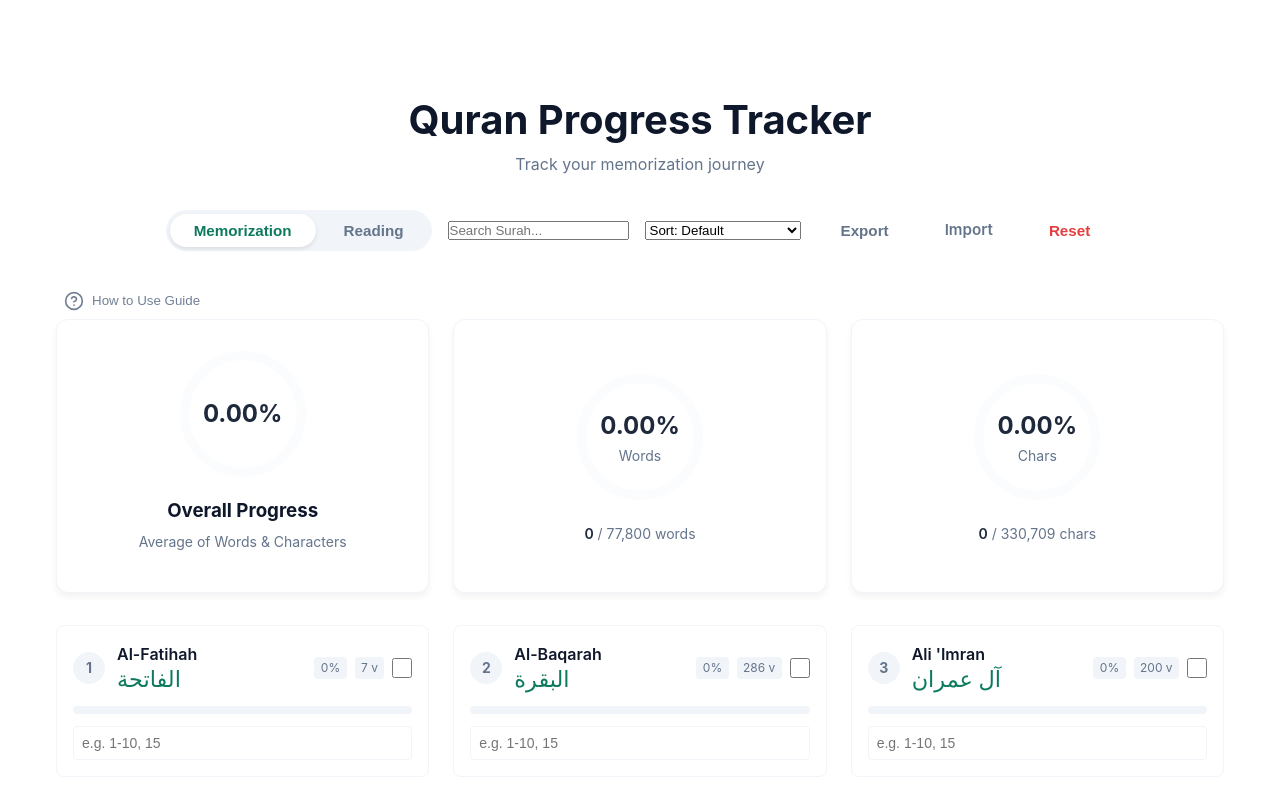
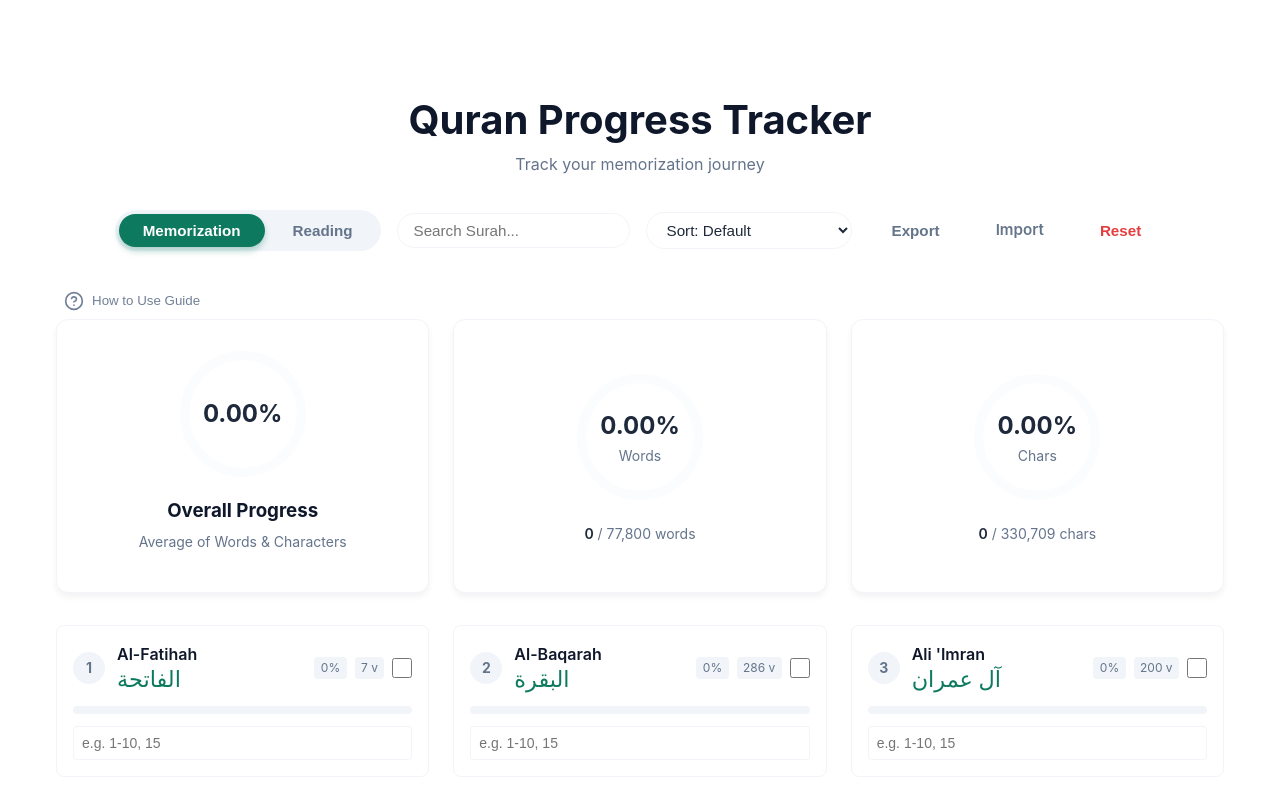
Before and after one commit to mhhrakib/mhhrakib.github.io, a Next.js app: page /quran-memorization-calculator in a window 1280 px wide. Shown: the top 800 px of the page. Built offline with nearby package versions, Linux system fonts and the light colour scheme.

Commit message:
fix(quran): add styles for search input and sort select

```diff
--- a/src/components/quran/QuranCalculator.module.css
+++ b/src/components/quran/QuranCalculator.module.css
@@ -57,25 +57,45 @@
 
 .modeButton:hover {
     color: var(--primary);
+    background: var(--muted);
 }
 
 .modeActive {
-    background: var(--card-bg);
-    /* Light: White, Dark: Slate 800 */
-    color: #0d7a5f;
-    /* Quran Green */
-    box-shadow: 0 2px 4px rgba(0, 0, 0, 0.1);
+    background: #0d7a5f !important;
+    /* Force Green background */
+    color: #ffffff !important;
+    /* Force White text */
+    box-shadow: 0 4px 6px rgba(13, 122, 95, 0.3);
 }
 
-/* Dark mode adjustment for active button */
 @media (prefers-color-scheme: dark) {
     .modeActive {
-        color: #34d399;
-        /* Lighter Green for dark mode */
-        background: var(--secondary);
-        /* Slightly lighter than card bg */
-        color: #fff;
+        background: #34d399 !important;
+        /* Lighter Green */
+        color: #0f172a !important;
+        /* Dark text for contrast against light green */
     }
+}
+
+.searchInput,
+.sortSelect {
+    padding: 0.5rem 1rem;
+    border-radius: 999px;
+    border: 1px solid var(--muted);
+    background: var(--card-bg);
+    /* Matches card bg */
+    color: var(--foreground);
+    /* Adapts to dark mode */
+    font-weight: 500;
+    font-size: 0.95rem;
+    outline: none;
+    transition: border-color 0.2s;
+}
+
+.searchInput:focus,
+.sortSelect:focus {
+    border-color: #0d7a5f;
+    box-shadow: 0 0 0 2px rgba(13, 122, 95, 0.1);
 }
 
 .surahGrid {
```
